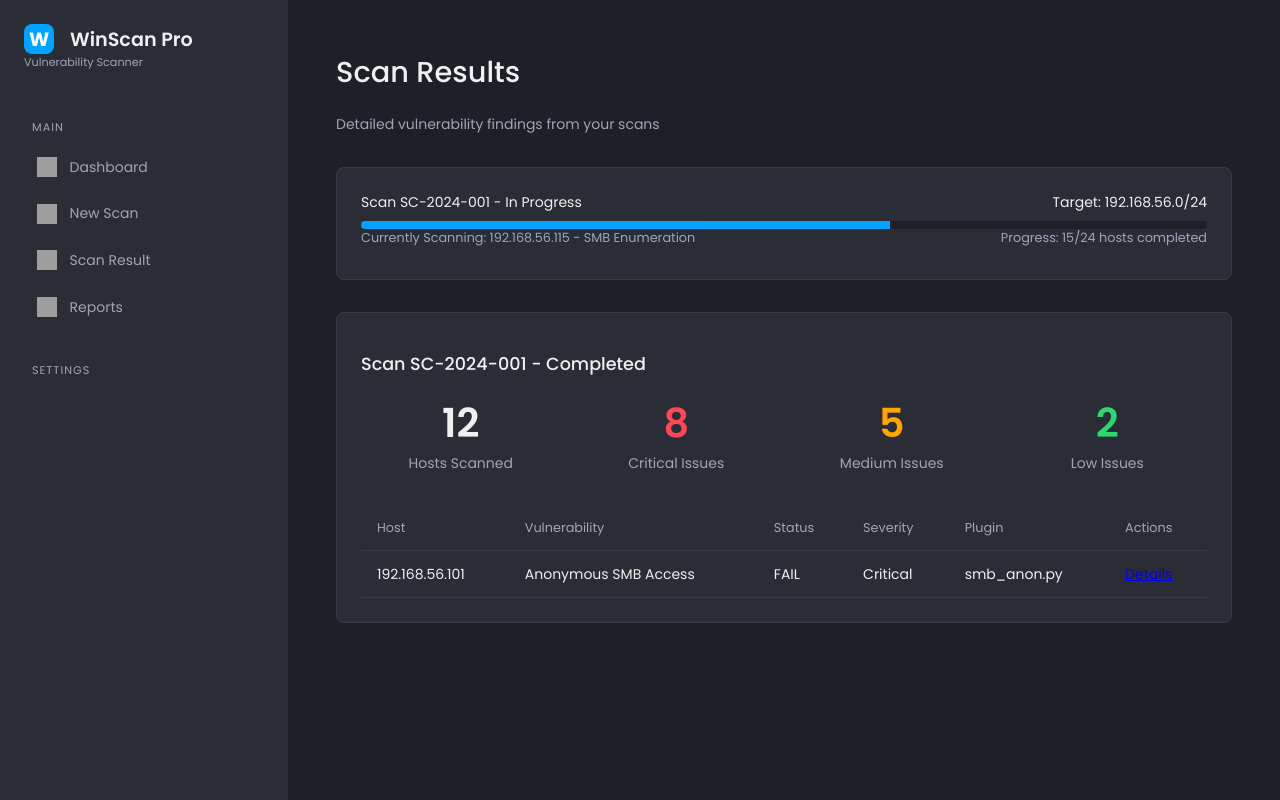
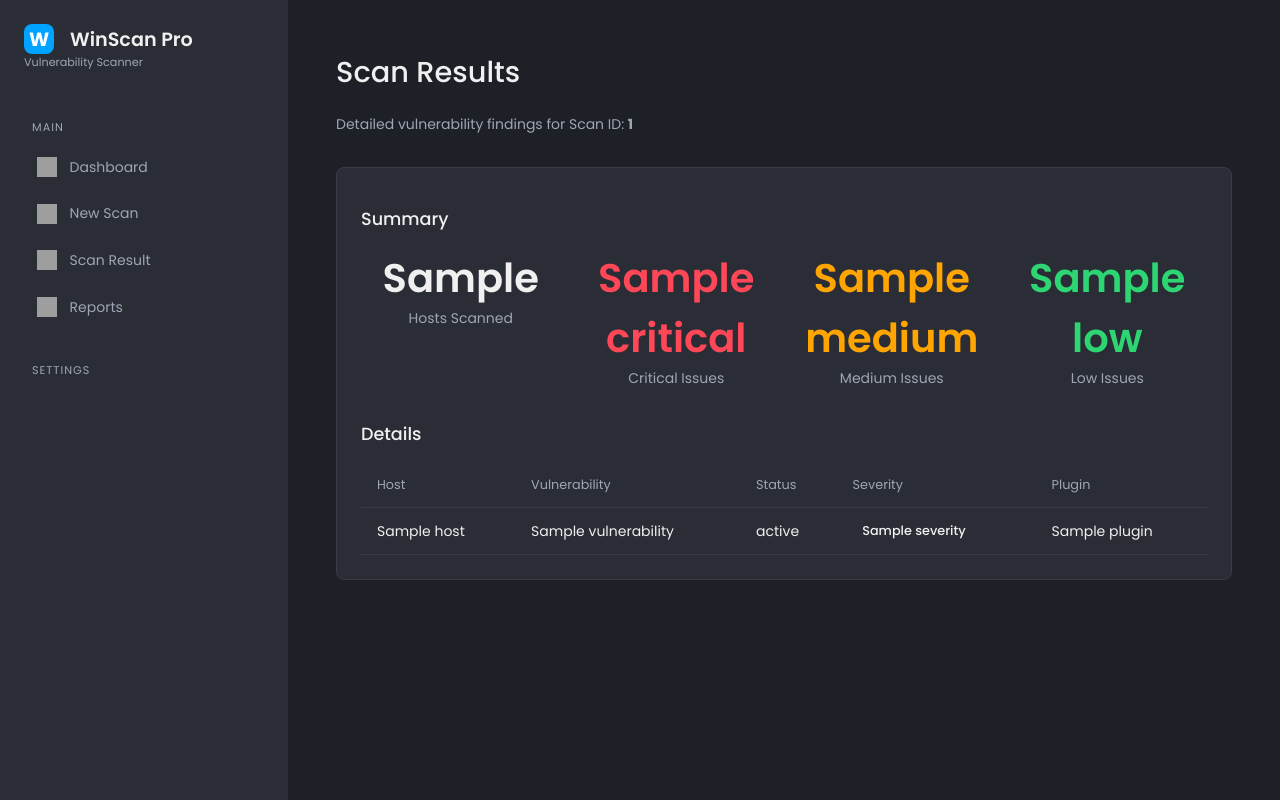
Before and after one commit to Tanmoy16/Windows_scanner, a Flask app: template web_ui/templates/results.html in a window 1280 px wide. Run offline with Flask 3, Linux system fonts and the light colour scheme; the template is opened without the code that fills it: most values are stand-ins (such as "Sample title", 1, 10 or a date in 2020); grey boxes are pictures that could not be loaded.

Commit message:
Initial commit

```diff
--- a/web_ui/app.py
+++ b/web_ui/app.py
@@ -12,41 +12,31 @@ sys.path.append(os.path.join(os.path.dirname(__file__), '..'))
 app = Flask(__name__,
             static_folder='static',
             template_folder='templates')
-
 REPORTS_DIR = os.path.join(os.path.dirname(os.path.abspath(__file__)), 'reports')
 os.makedirs(REPORTS_DIR, exist_ok=True)
 
 def get_all_scan_data():
-    """A more robust helper function to read and parse all valid report files."""
+    """A robust helper function to read and parse all valid report files."""
     all_reports = []
     if not os.path.exists(REPORTS_DIR):
         return all_reports
 
     for filename in sorted(os.listdir(REPORTS_DIR), reverse=True):
         report_path = os.path.join(REPORTS_DIR, filename)
-
-        # --- NEW FIX 1: Skip subdirectories ---
         if not os.path.isfile(report_path):
-            print(f"Warning: Skipping non-file item in reports directory: {filename}")
             continue
-
         if filename.endswith(".json"):
             if os.path.getsize(report_path) == 0:
-                print(f"Warning: Skipping empty report file: {filename}")
                 continue
             try:
                 with open(report_path, 'r') as f:
                     data = json.load(f)
-
-                    # --- NEW FIX 2: Ensure the loaded JSON is a dictionary ---
                     if not isinstance(data, dict):
-                        print(f"Warning: Skipping report with invalid format (not a dictionary): {filename}")
                         continue
-
                     data['filename'] = filename
                     all_reports.append(data)
-            except (json.JSONDecodeError, IOError) as e:
-                print(f"Warning: Could not read or parse corrupted report {filename}: {e}")
+            except (json.JSONDecodeError, IOError):
+                continue
     return all_reports
 
 @app.route('/')
@@ -59,21 +49,15 @@ def loader():
 
 @app.route('/dashboard')
 def dashboard():
-    """Renders the dashboard with dynamically calculated stats."""
     all_reports = get_all_scan_data()
-
     stats = {
-        "total_scans": len(all_reports),
-        "hosts_scanned": 0,
-        "critical_issues": 0,
-        "medium_issues": 0
+        "total_scans": len(all_reports), "hosts_scanned": 0,
+        "critical_issues": 0, "medium_issues": 0
     }
-
     for report in all_reports:
         stats["hosts_scanned"] += report.get("summary", {}).get("hosts_scanned", 0)
         stats["critical_issues"] += report.get("summary", {}).get("critical", 0)
         stats["medium_issues"] += report.get("summary", {}).get("medium", 0)
-
     recent_scans = all_reports[:5]
     return render_template('dashboard.html', stats=stats, recent_scans=recent_scans)
 
@@ -83,11 +67,11 @@ def new_scan():
 
 @app.route('/run_scan', methods=['POST'])
 def run_scan_route():
-    # ... (rest of the function remains the same)
     # --- Creating a FAKE report for demonstration ---
     fake_results = [
         {"host": "192.168.1.101", "vulnerability": "SMB Anonymous Access", "status": "FAIL", "severity": "Critical", "plugin": "smb_anon.py"},
         {"host": "192.168.1.105", "vulnerability": "Outdated Windows Updates", "status": "FAIL", "severity": "Medium", "plugin": "win_updates.py"},
+        {"host": "192.168.1.106", "vulnerability": "Open RDP Access", "status": "FAIL", "severity": "Low", "plugin": "rdp_check.py"}
     ]
     timestamp = datetime.now().strftime("%Y-%m-%d_%H-%M-%S")
     report_filename = f"scan_report_{timestamp}.json"
@@ -97,7 +81,7 @@ def run_scan_route():
         "target": request.form.get('targets', 'N/A'),
         "timestamp": datetime.now().strftime("%Y-%m-%d %H:%M:%S"),
         "summary": {
-            "hosts_scanned": 12,
+            "hosts_scanned": 3,
             "critical": sum(1 for r in fake_results if r['severity'] == 'Critical'),
             "medium": sum(1 for r in fake_results if r['severity'] == 'Medium'),
             "low": sum(1 for r in fake_results if r['severity'] == 'Low'),
@@ -110,18 +94,11 @@ def run_scan_route():
 
 @app.route('/reports')
 def reports():
-    # ... (rest of the function remains the same)
     all_reports = get_all_scan_data()
-    key_vulnerabilities = []
-    for report in all_reports:
-        for vuln in report.get('results', []):
-            if vuln['severity'] in ['Critical', 'Medium']:
-                key_vulnerabilities.append(vuln)
-    return render_template('reports.html', vulnerabilities=key_vulnerabilities)
+    return render_template('reports.html', reports=all_reports) # Pass all reports to the template
 
 @app.route('/report/<filename>')
 def view_report(filename):
-    # ... (rest of the function remains the same)
     report_path = os.path.join(REPORTS_DIR, filename)
     try:
         with open(report_path, 'r') as f:
--- a/web_ui/templates/base.html
+++ b/web_ui/templates/base.html
@@ -26,15 +26,15 @@
                         <a href="{{ url_for('new_scan') }}"><img src="{{ url_for('static', filename='images/new_scan.svg') }}" class="icon">New Scan</a>
                     </li>
                     <li class="nav-item {% if 'report' in request.path %}active{% endif %}">
-    <a href="{{ url_for('reports') }}"><img src="{{ url_for('static', filename='images/reports.svg') }}" class="icon">Scan Result</a>
-</li>
-                    <li class="nav-item {% if 'reports' in request.path %}active{% endif %}">
+                         <a href="{{ url_for('reports') }}"><img src="{{ url_for('static', filename='images/reports.svg') }}" class="icon">Scan Result</a>
+                    </li>
+                    <li class="nav-item {% if request.path == url_for('reports') %}active{% endif %}">
                         <a href="{{ url_for('reports') }}"><img src="{{ url_for('static', filename='images/reports.svg') }}" class="icon">Reports</a>
                     </li>
                 </ul>
                 <ul class="sidebar-nav">
                     <div class="nav-category">Settings</div>
-                    </ul>
+                </ul>
             </div>
         </nav>
         <main class="main-content">
--- a/web_ui/templates/results.html
+++ b/web_ui/templates/results.html
@@ -3,47 +3,48 @@
 {% block content %}
 <div class="page-header">
     <h1>Scan Results</h1>
-    <p>Detailed vulnerability findings from your scans</p>
-</div>
-
-<div class="panel progress-panel">
-    <div class="progress-header">
-        <span>Scan SC-2024-001 - In Progress</span>
-        <span>Target: 192.168.56.0/24</span>
-    </div>
-    <div class="progress-bar"><div class="progress-fill"></div></div>
-    <div class="progress-header">
-        <span class="scan-status">Currently Scanning: 192.168.56.115 - SMB Enumeration</span>
-        <span class="scan-status">Progress: 15/24 hosts completed</span>
-    </div>
+    <p>Detailed vulnerability findings for Scan ID: <strong>{{ data.scan_id }}</strong></p>
 </div>
 
 <div class="panel">
-    <div class="panel-header"><h2>Scan SC-2024-001 - Completed</h2></div>
+    <div class="panel-header"><h2>Summary</h2></div>
     <div class="summary-cards">
         <div class="summary-card">
-            <div class="value">12</div>
+            <div class="value">{{ data.summary.hosts_scanned }}</div>
             <div class="label">Hosts Scanned</div>
         </div>
         <div class="summary-card critical">
-            <div class="value">8</div>
+            <div class="value">{{ data.summary.critical }}</div>
             <div class="label">Critical Issues</div>
         </div>
         <div class="summary-card medium">
-            <div class="value">5</div>
+            <div class="value">{{ data.summary.medium }}</div>
             <div class="label">Medium Issues</div>
         </div>
         <div class="summary-card low">
-            <div class="value">2</div>
+            <div class="value">{{ data.summary.low }}</div>
             <div class="label">Low Issues</div>
         </div>
     </div>
-    <table class="results-table" style="margin-top: 2rem;">
+    <div class="panel-header" style="margin-top: 2rem;"><h2>Details</h2></div>
+    <table class="results-table">
         <thead>
-            <tr><th>Host</th><th>Vulnerability</th><th>Status</th><th>Severity</th><th>Plugin</th><th>Actions</th></tr>
+            <tr><th>Host</th><th>Vulnerability</th><th>Status</th><th>Severity</th><th>Plugin</th></tr>
         </thead>
         <tbody>
-            <tr><td>192.168.56.101</td><td>Anonymous SMB Access</td><td>FAIL</td><td>Critical</td><td>smb_anon.py</td><td><a href="#">Details</a></td></tr>
+            {% for result in data.results %}
+            <tr>
+                <td>{{ result.host }}</td>
+                <td>{{ result.vulnerability }}</td>
+                <td><span class="status-badge status-{{ result.status.lower() }}">{{ result.status }}</span></td>
+                <td><span class="severity-badge severity-{{ result.severity.lower() }}">{{ result.severity }}</span></td>
+                <td>{{ result.plugin }}</td>
+            </tr>
+            {% else %}
+            <tr>
+                <td colspan="5" style="text-align: center; color: var(--text-muted);">No vulnerabilities were found in this scan.</td>
+            </tr>
+            {% endfor %}
         </tbody>
     </table>
 </div>
```
